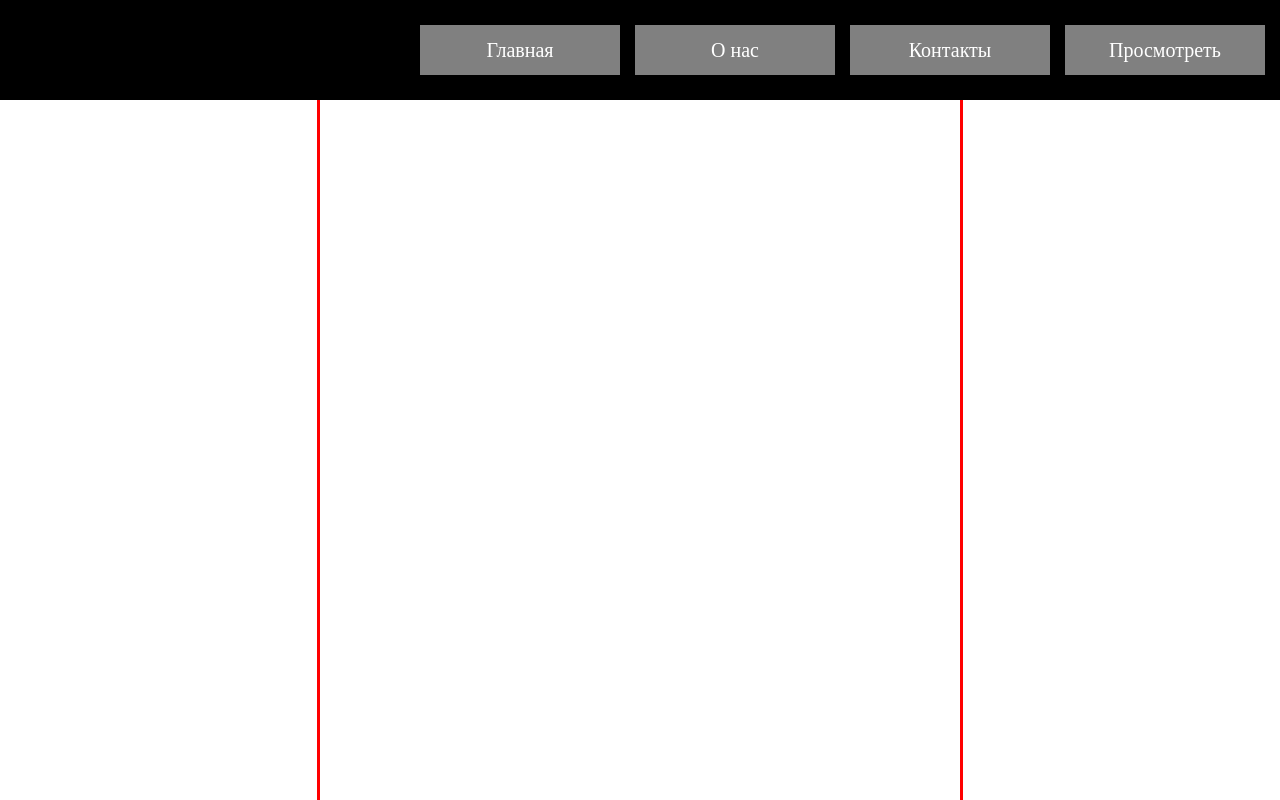
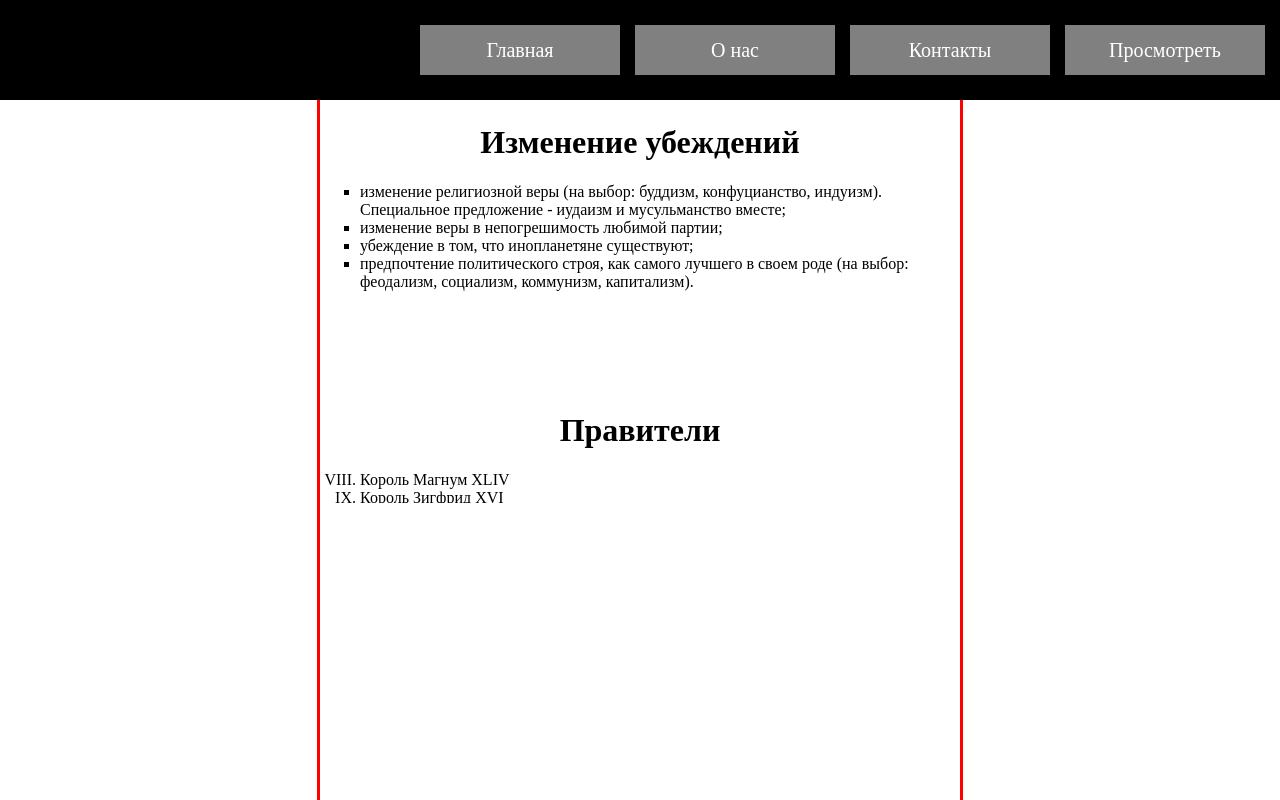
Before and after one commit to ChiriNNi/Classwork_HTML, a plain HTML site: page June 06/index.html in a window 1280 px wide. Shown: the top 800 px of the page. Drawn offline with Linux system fonts and the light colour scheme.

Commit message:
Дополнение

```diff
--- a/June 06/index.html
+++ b/June 06/index.html
@@ -16,6 +16,38 @@
     </div>
     <div class="block">
 
+        <div class="scroll">
+            <h1>Изменение убеждений</h1>
+            <ul type="square">
+                <li>изменение религиозной веры (на выбор: буддизм, конфуцианство, индуизм).
+                    Специальное предложение - иудаизм и мусульманство вместе;</li>
+                <li>изменение веры в непогрешимость любимой партии;</li>
+                <li>убеждение в том, что инопланетяне существуют;</li>
+                <li>предпочтение политического строя, как самого лучшего в своем роде
+                    (на выбор: феодализм, социализм, коммунизм, капитализм).</li>
+            </ul>
+            <h1>Правители</h1>
+            <ol type="I" start="8">
+                <li>Король Магнум XLIV</li>
+                <li>Король Зигфрид XVI</li>
+                <li>Король Сигизмунд XXI</li>
+                <li>Король Хусбрандт I</li>
+            </ol>
+            <dl>
+                <dt>Тег</dt>
+                  <dd>Тег — это специальный символ разметки, который применяется для
+                      вставки различных элементов на веб-страницу таких как: рисунки,
+                      таблицы, ссылки и др., и для изменения их вида.</dd>
+                <dt>HTML-документ</dt>
+                  <dd>Обычный текстовый файл, который может содержать в себе текст,
+                      теги и стили. Изображения и другие объекты хранятся отдельно.
+                      Содержимое такого файла обычно называется HTML-код.</dd>
+                <dt>Сайт</dt>
+                <dd>Cайт — это набор отдельных веб-страниц, которые связаны между собой
+                      ссылками и единым оформлением.</dd>
+            </dl>
+        </div>
+
     </div>
     <div class="footer">
 
--- a/June 06/style.css
+++ b/June 06/style.css
@@ -29,11 +29,21 @@ body{
     text-decoration: none;
 }
 
+h1{
+    padding-top: 100px;
+    text-align: center;
+}
+
 .block{
     border: 3px solid red;
     width: 50%;
-    height: 1500px;
+    min-height: 1200px;
     margin: auto;
+}
+
+.scroll{
+    overflow: scroll;
+    height: 500px;
 }
 
 .footer{
```
